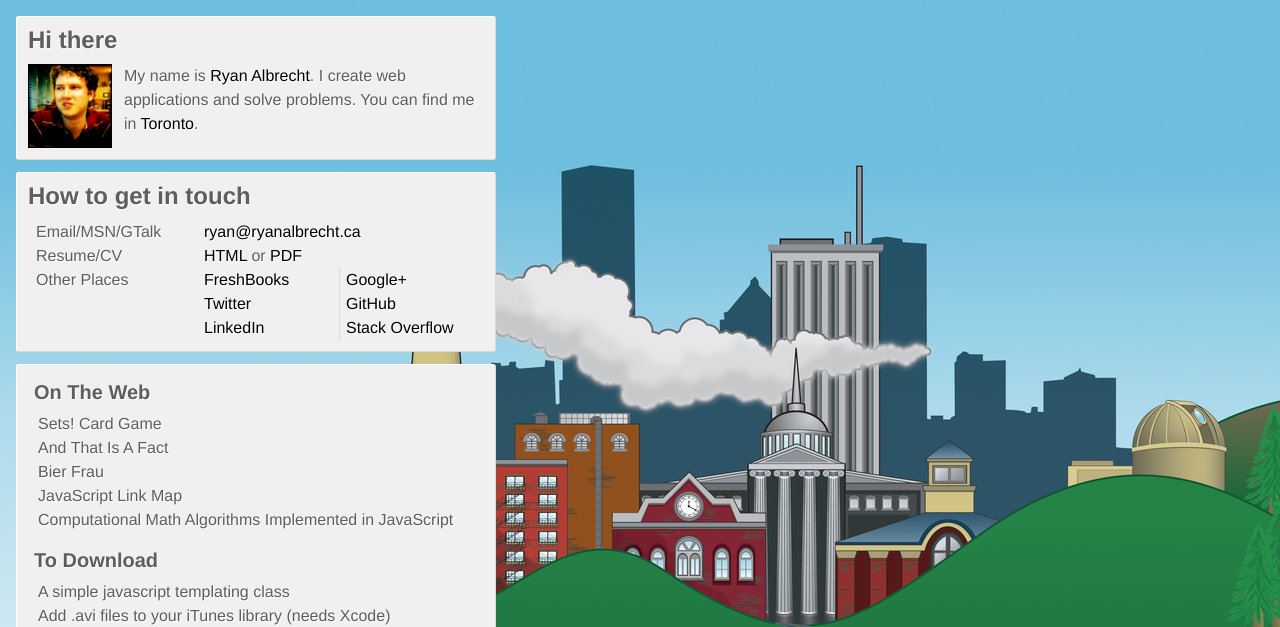
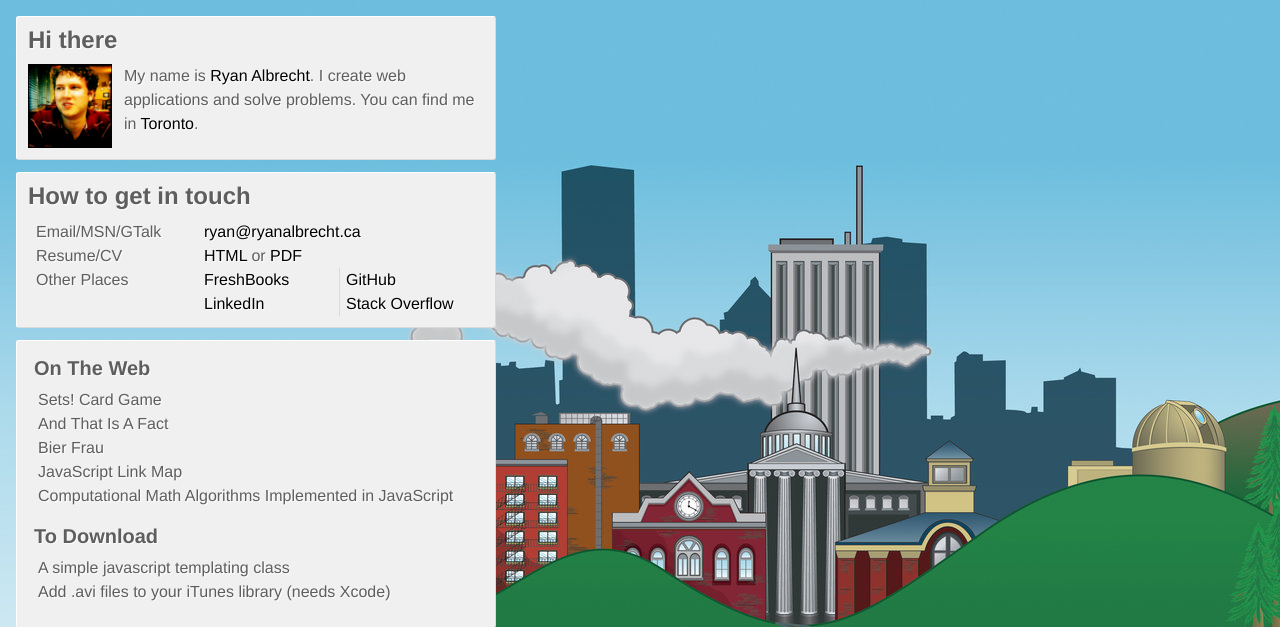
Before and after one commit to ryan953/ryanalbrecht.ca, a PHP site: page / in a window 1280 px wide. Shown: the top 627 px of the page. Run offline with PHP 8.4, Linux system fonts and the light colour scheme.

Commit message:
Remove Google+ and Twitter from my homepage.

```diff
--- a/index.php
+++ b/index.php
@@ -48,8 +48,6 @@
 
 					<dt>Other Places</dt>
 					<dd class="half"><a rel="me" href="http://www.freshbooks.com/team/ryan" title="My job working at FreshBooks"><em>FreshBooks</em></a></dd>
-					<dd class="half"><a rel="me" href="https://plus.google.com/100893252150236411014" title="Google Plus profile"><em>Google+</em></a></dd>
-					<dd class="half"><a rel="me" href="http://twitter.com/ryan953" title="Twitter profile"><em>Twitter</em></a></dd>
 					<dd class="half"><a rel="me" href="https://github.com/ryan953" title="GitHub projects"><em>GitHub</em></a></dd>
 					<dd class="half"><a rel="me" href="http://ca.linkedin.com/in/ryanalbrecht" title="LinkedIn profile"><em>LinkedIn</em></a></dd>
 					<dd class="half"><a rel="me" href="http://stackoverflow.com/users/98206/ryan953" title="StackOverflow profile"><em>Stack Overflow</em></a></dd>
```
